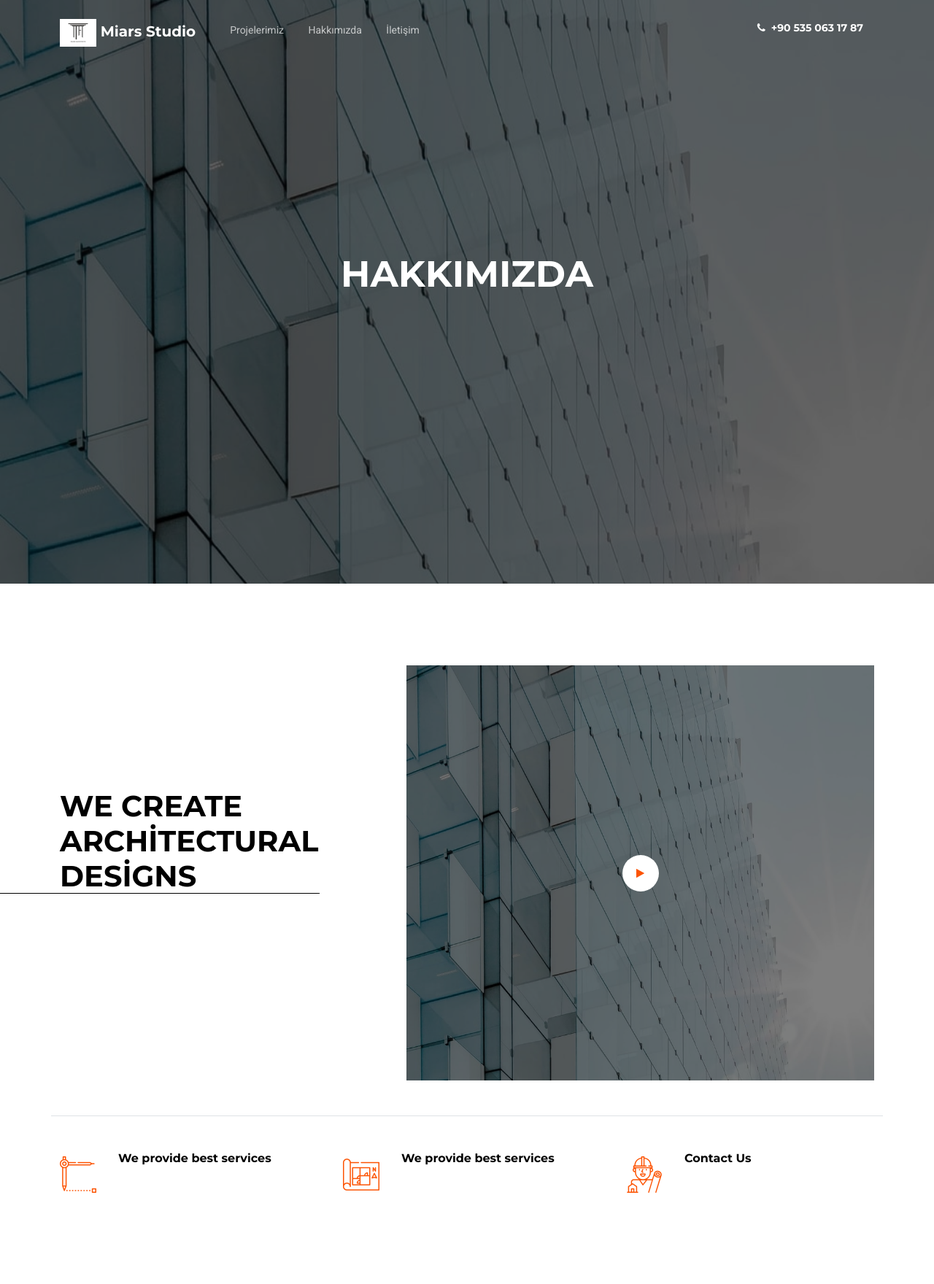
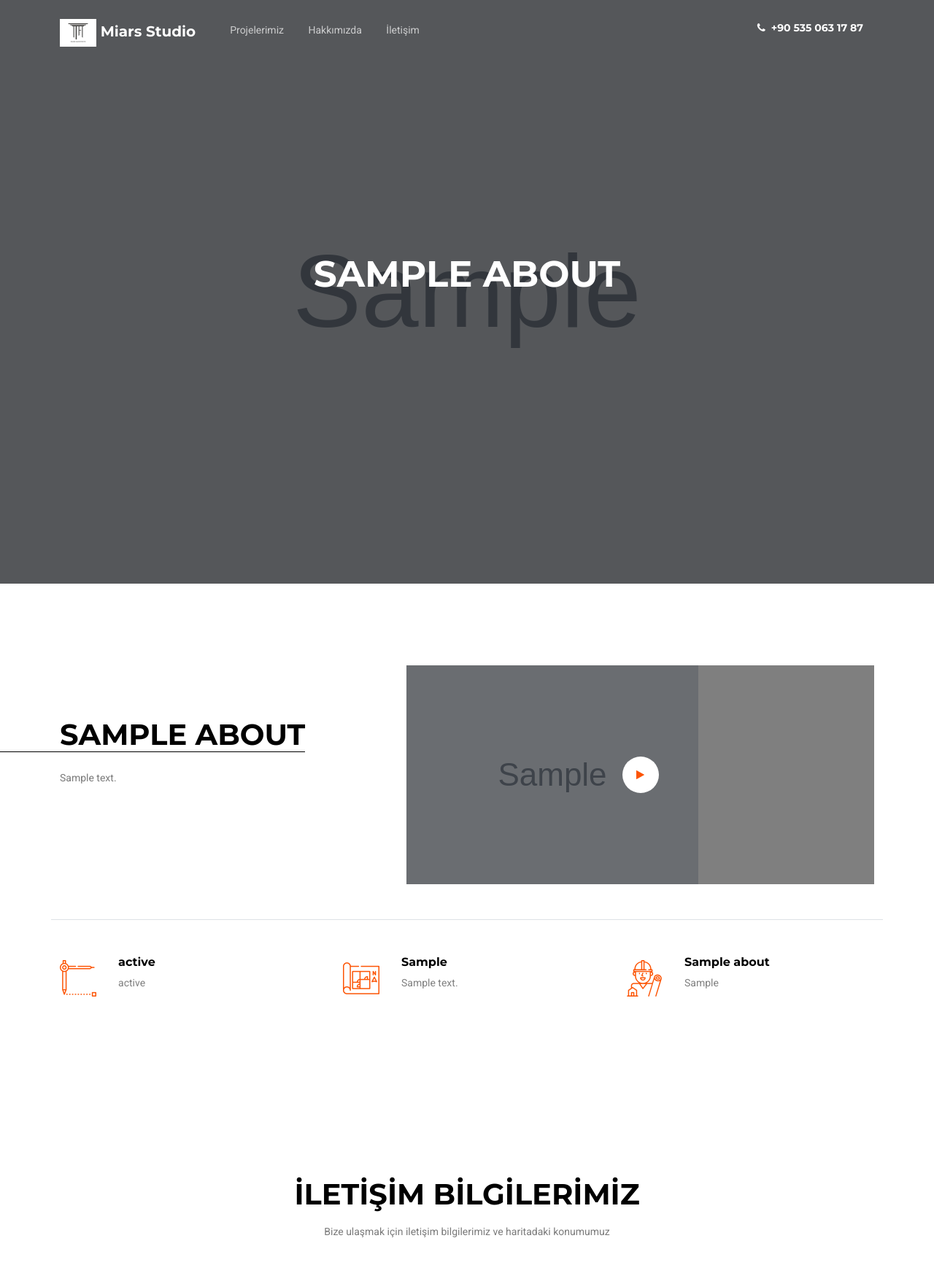
Before and after one commit to CelalettinElbir/miars-studio, a Django app: page /about-us/ in a window 1280 px wide. Shown: the top 1760 px of the page at 73% size. Run offline with Django 4.2, Linux system fonts and the light colour scheme; tables that the repository leaves empty hold one stand-in row (values such as "Sample post"); grey boxes marked "Sample" are stand-in pictures; some libraries are stand-ins or nearby versions; some web fonts are replaced.

Commit message:
feat: update About page to include dynamic content and enhance values section

```diff
--- a/main/pages/views.py
+++ b/main/pages/views.py
@@ -14,7 +14,9 @@
 
 
 def about_us(request):
-    return render(request, 'pages/about_us.html')
+    about = About.objects.first()
+
+    return render(request, 'pages/about_us.html', context={"about": about})
 
 
 class ContactUsView(View):
--- a/main/templates/pages/about_us.html
+++ b/main/templates/pages/about_us.html
@@ -24,9 +24,9 @@
                 <p>{{ about.main_content|safe }}</p>
             </div>
             <div class="col-lg-7">
-                <a href="https://www.youtube.com/watch?v=mwtbEGNABWU" class="video-wrap glightbox">
+                <a href="{{about.video_url}}" class="video-wrap glightbox">
                     <span class="icon-play"></span>
-                    <img src="{% if about.header_image %}{{ about.header_image.url }}{% else %}{% static 'images/img_7.jpg' %}{% endif %}" alt="About Us Image" class="img-fluid">
+                    <img src="{% if about.video_image %}{{ about.video_image.url }}{% else %}{% static 'images/img_7.jpg' %}{% endif %}" alt="About Us Image" class="img-fluid">
                 </a>
             </div>
         </div>
@@ -40,7 +40,7 @@
                         <i class="flaticon-compass"></i>
                     </div>
                     <div class="text">
-                        <h3 class="h6 fw-bold text-black">{{ about.mission_statement|default:"We provide best services"|truncatewords:5 }}</h3>
+                        <h3 class="h6 fw-bold text-black">{{ about.mission_statement|truncatewords:5 }}</h3>
                         <p class="text-black-50">{{ about.mission_statement|safe }}</p>
                     </div>
                 </div>
@@ -59,19 +59,15 @@
                 </div>
             </div>
 
-            <!-- Contact Card -->
+            <!-- Values Card -->
             <div class="col-lg-4">
                 <div class="d-flex custom-card">
                     <div class="img">
                         <i class="flaticon-architect"></i>
                     </div>
                     <div class="text">
-                        <h3 class="h6 fw-bold text-black">{{ about.phone|default:"Contact Us" }}</h3>
-                        <p class="text-black-50">
-                            {% if about.address %}Address: {{ about.address }}<br>{% endif %}
-                            {% if about.phone %}Phone: {{ about.phone }}<br>{% endif %}
-                            {% if about.email %}Email: {{ about.email }}<br>{% endif %}
-                        </p>
+                        <h3 class="h6 fw-bold text-black">{{ about.values_title|default:"Değerlerimiz" }}</h3>
+                        <p class="text-black-50">{{ about.values_section|safe }}</p>
                     </div>
                 </div>
             </div>
@@ -100,7 +96,7 @@
                         </div>
                         <div>
                             <h5 class="h6 text-black  ">Adres</h5>
-                            <p class="text-black-50">{{ about.address|default:"Malatya, Türkiye" }}</p>
+                            <p class="text-black-50">{{ about.address|default:"Diyarbakır, Türkiye" }}</p>
                         </div>
                     </div>
 
```
